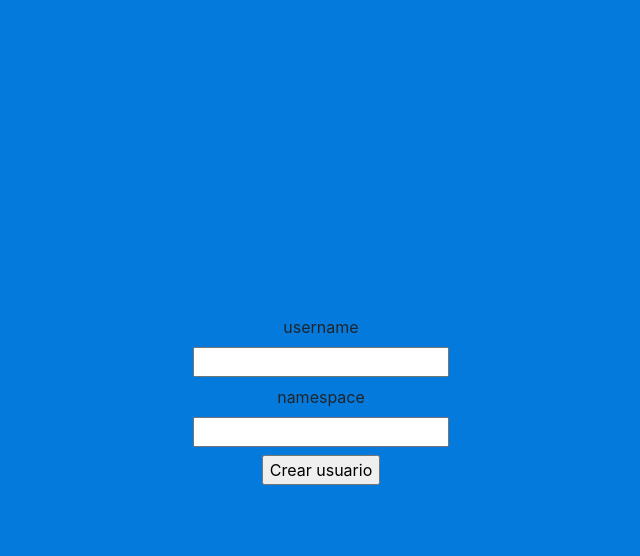
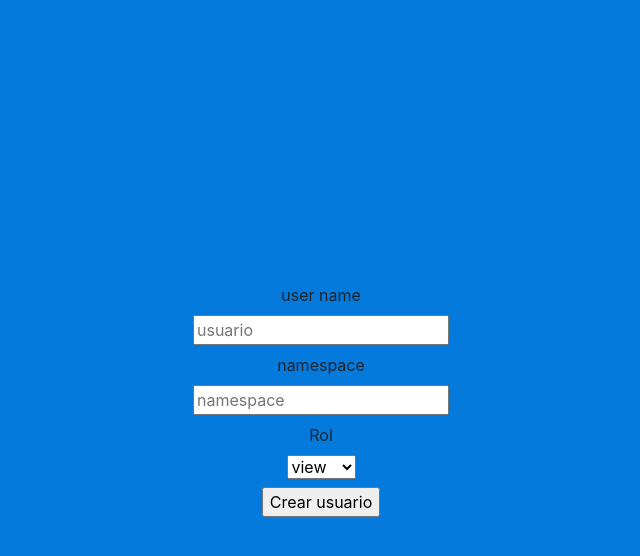
Before and after one commit to violenti/murphy, a Flask app: page /alta in a window 1280 px wide. Shown: the top 556 px of the page, without its empty margins (319-959 px from the left). Run offline with Flask 2, Linux system fonts and the light colour scheme; some libraries are stand-ins or nearby versions.

```diff
--- a/form.py
+++ b/form.py
@@ -3,10 +3,11 @@ from wtforms import StringField,SelectField
 from wtforms import validators
 
 class CommentForm(Form):
-    username = StringField('username',
+    username = StringField('user name',
                [
                 validators.Length(min = 4, max = 25, message= 'Ingrese un usuario valido'),
                 validators.DataRequired(message= 'El username es requerido')
-               ]
+               ],render_kw={"placeholder": "usuario"}
                )
-    namespace = StringField('namespace')
+    namespace = StringField('namespace',render_kw={"placeholder": "namespace"})
+    rols = SelectField(u'Rol', choices=[('view'), ('edit'), ('admin')])
--- a/main.py
+++ b/main.py
@@ -5,7 +5,9 @@ from flask import request
 from createuser import create
 
 app = Flask (__name__)
-
+@app.route('/', methods =['GET'])
+def index():
+    return render_template('index.html')
 @app.route('/alta', methods = ['GET','POST'])
 
 def alta():
@@ -13,8 +15,7 @@ def alta():
     comment_form = form.CommentForm(request.form)
     if request.method == 'POST' and comment_form.validate():
         print (comment_form.username.data)
-        print (comment_form.rol.data)
-
+        print (comment_form.rols.data)
         builduser(comment_form.username.data)
     return render_template('create.html', form = comment_form )
 
--- a/templates/create.html
+++ b/templates/create.html
@@ -4,11 +4,9 @@
   {% from "_macro.html" import render_field %}
    <form method="POST">
     <div>
-     {{ render_field(form.username) }}
+     {{ render_field(form.username)}}
      {{ render_field(form.namespace) }}
-    </div>
-    <div>
-
+     {{ render_field(form.rols) }}
     </div>
 
     <input type="submit" value="Crear usuario">
```
Also changed, not shown: createuser.py (+4 -3 lines), README.md (added).
